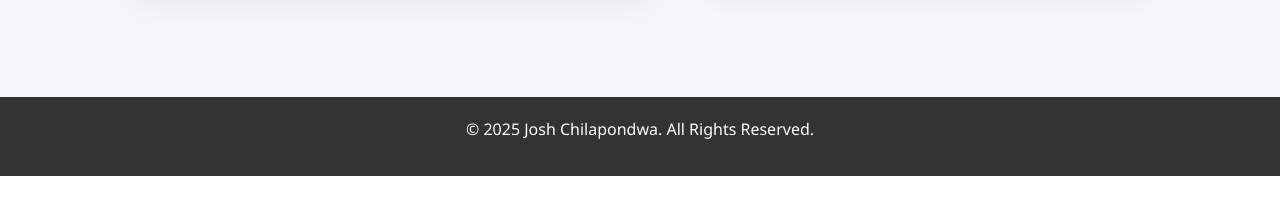
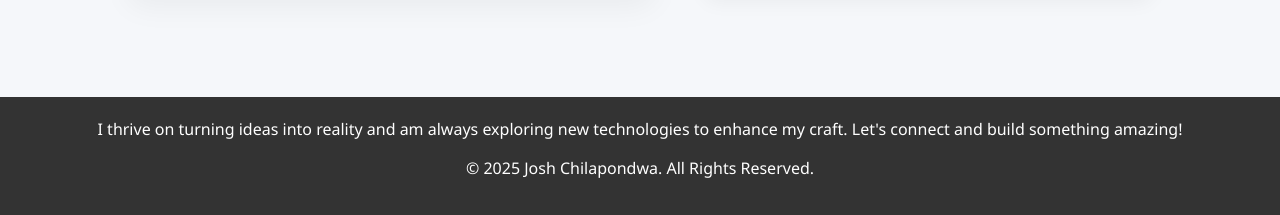
Before and after one commit to Joshypeace/Joshypeace.github.io, a plain HTML site: page index.html in a window 1280 px wide. Shown: the part 3703-3918 px from the top of the page. Before the commit the page ends 3879 px from the top, so only its background shows below. Drawn offline with nearby package versions, Linux system fonts and the light colour scheme.

Commit message:
footer text

```diff
--- a/index.html
+++ b/index.html
@@ -317,6 +317,8 @@
 
 <!-- Footer -->
 <footer class="footer">
+    <p>I thrive on turning ideas into reality and am always exploring new
+        technologies to enhance my craft. Let's connect and build something amazing!</p>
     <p>&copy; <span id="year"></span> Josh Chilapondwa. All Rights Reserved.</p>
     <div class="back-to-top" id="backToTop">
         <i class="fas fa-arrow-up"></i>
```
